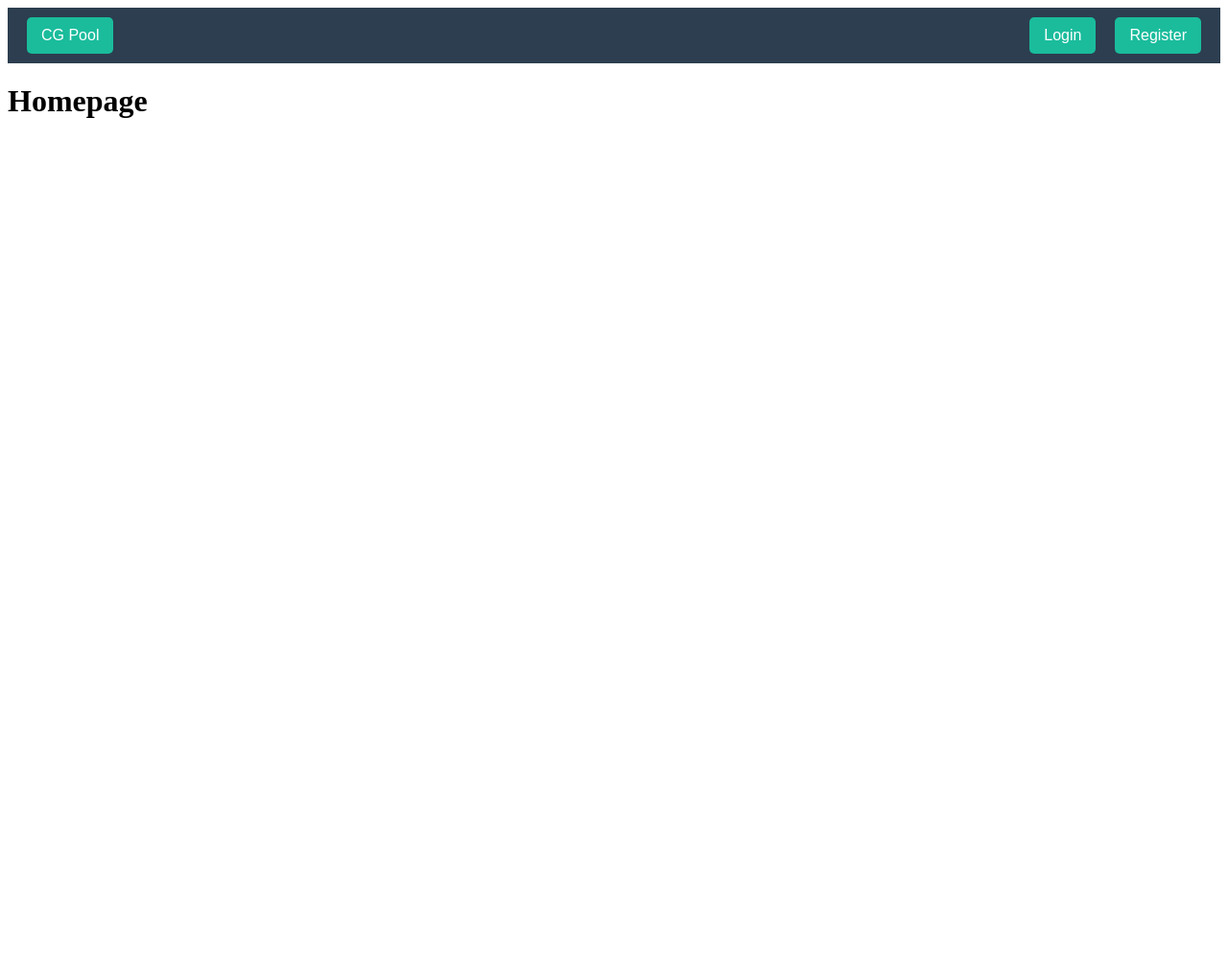
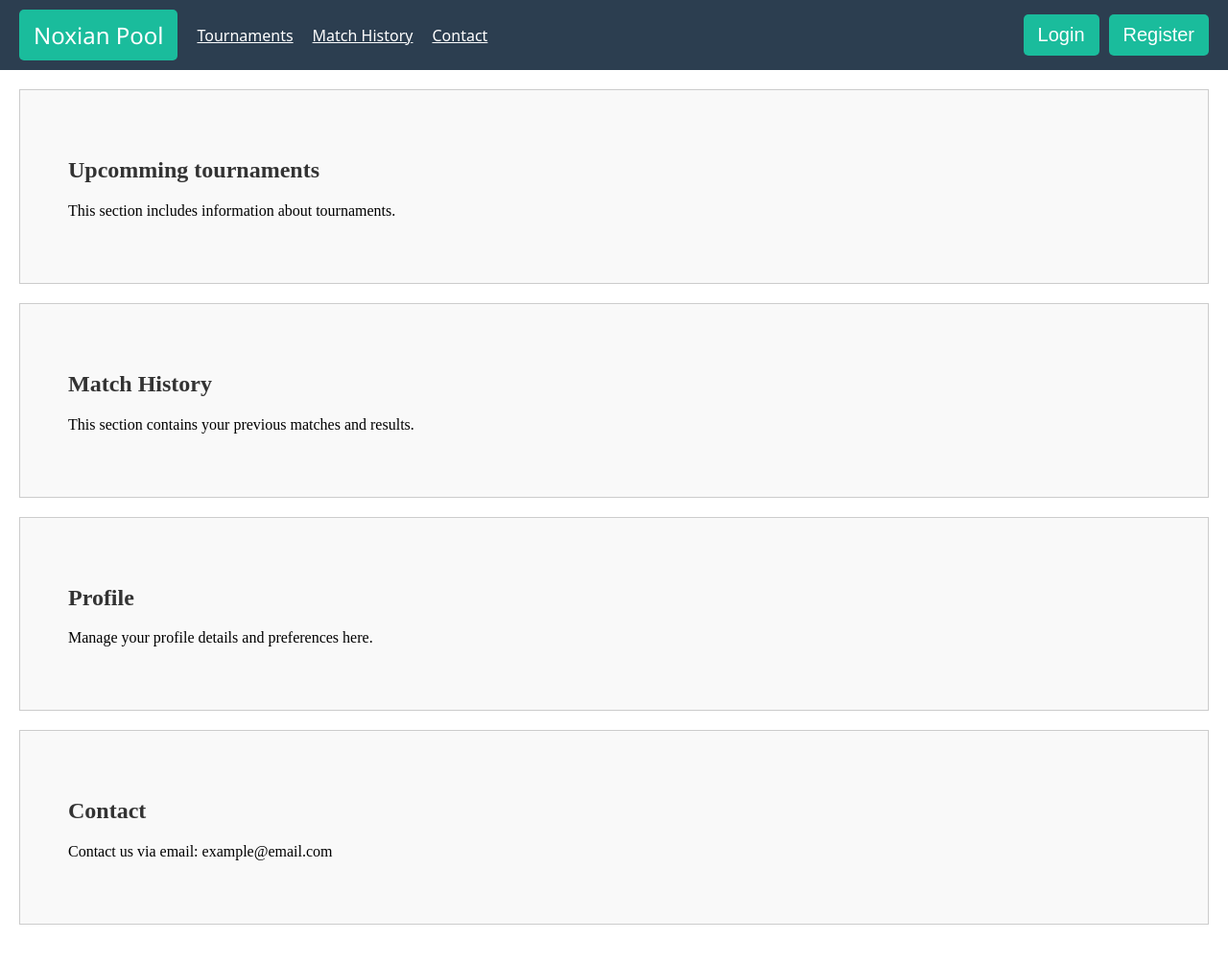
Before and after one commit to adnope/NoxianPool, a Flask app: page / in a window 1280 px wide. Shown: the whole page at 96% size. Before the commit the page ends 123 px from the top, so only its background shows below. Run offline with Flask 3, Linux system fonts and the light colour scheme; the visitor is signed in with stand-in values (Sample User, id 1); some libraries are stand-ins or nearby versions.

Commit message:
Testing Flask navigation functions, rewrote python requirements

```diff
--- a/app.py
+++ b/app.py
@@ -10,45 +10,52 @@ app.config['MYSQL_DB'] = 'mywebsitedb'
 
 app.secret_key = 'ThrillOfTheHunt'
 
+isLoggedIn = False
+
 mysql = MySQL(app)
 
-@app.route('/register', methods=['GET', 'POST'])
-def register():
-    if request.method == 'POST':
-        username = request.form['username']
-        email = request.form['email']
-        password = request.form['password']
-        fullname = request.form['fullname']
+# @app.route('/register', methods=['GET', 'POST'])
+# def register():
+#     if request.method == 'POST':
+#         username = request.form['username']
+#         email = request.form['email']
+#         password = request.form['password']
+#         fullname = request.form['fullname']
 
-        cur = mysql.connection.cursor()
-        cur.execute("INSERT INTO users (username, email, password, fullname) VALUES (%s, %s, %s, %s)", (username, email, password, fullname))
-        mysql.connection.commit()
-        cur.close()
-        return redirect('/login')
-    return render_template('register.html')
+#         cur = mysql.connection.cursor()
+#         cur.execute("INSERT INTO users (username, email, password, fullname) VALUES (%s, %s, %s, %s)", (username, email, password, fullname))
+#         mysql.connection.commit()
+#         cur.close()
+#         return redirect('/login')
+#     return render_template('player/register.html')
 
-@app.route('/login', methods=['GET', 'POST'])
-def login():
-    if request.method == 'POST':
-        username = request.form['username']
-        password = request.form['password']
+# @app.route('/login', methods=['GET', 'POST'])
+# def login():
+#     if request.method == 'POST':
+#         username = request.form['username']
+#         password = request.form['password']
 
-        cur = mysql.connection.cursor()
-        cur.execute("SELECT * FROM users WHERE username = %s AND password = %s", (username, password))
-        user = cur.fetchall()
-        cur.close()
+#         cur = mysql.connection.cursor()
+#         cur.execute("SELECT * FROM users WHERE username = %s AND password = %s", (username, password))
+#         user = cur.fetchall()
+#         cur.close()
 
-        if user:
-            session['user_id'] = user[0]
-            flash('Login successful!', 'success')
-            return redirect('/')
-        else:
-            flash('Invalid email or password.', 'danger')
-    return render_template('login.html')
+#         if user:
+#             session['user_id'] = user[0]
+#             flash('Login successful!', 'success')
+#             return redirect('/')
+#         else:
+#             flash('Invalid email or password.', 'danger')
+#     return render_template('common/login.html')
 
-@app.route('/')
+@app.route('/', methods=['GET'])
 def home():
-    return render_template('homepage.html')
+    return render_template('player/unlogged_homepage.html')
+
+@app.route('/tournaments', methods=['GET', 'POST'])
+def view_tournaments():
+
+    return render_template('/common/tournaments.html')
 
 if __name__ == '__main__':
-    app.run(debug=False)
+    app.run(debug=True)
--- a/static/homepage.css
+++ b/static/homepage.css
@@ -1,4 +1,9 @@
-.navbar {
+body, html {
+    margin: 0;
+    padding: 0;
+}
+
+.header {
     display: flex;
     align-items: center;
     justify-content: space-between;
@@ -8,17 +13,43 @@
     padding: 10px 20px;
 }
 
-.navbar button {
+.navigation-bar {
+    display: flex;
+    align-items: center;
+    gap: 20px;
+}
+
+.nav-option {
+    font-family: system-ui, -apple-system, BlinkMacSystemFont, 'Segoe UI', Roboto, Oxygen, Ubuntu, Cantarell, 'Open Sans', 'Helvetica Neue', sans-serif;
+    color: white;
+}
+
+.auth-button {
     background-color: #1abc9c;
     color: white;
     border: none;
     padding: 10px 15px;
-    font-size: 16px;
+    font-size: 20px;
     cursor: pointer;
     border-radius: 5px;
 }
 
-.navbar button:hover {
+.auth-button:hover {
+    background-color: #16a085;
+}
+
+.home-button {
+    color: white;
+    background-color: #1abc9c;
+    border: none;
+    padding: 10px 15px;
+    font-size: 24px;
+    cursor: pointer;
+    border-radius: 5px;
+    font-family: Segoe UI;
+}
+
+.home-button:hover {
     background-color: #16a085;
 }
 
@@ -32,3 +63,16 @@
     font-size: large;
     font-style: normal;
 }
+
+.main-content {
+    padding: 20px;
+}
+section {
+    padding: 50px;
+    border: 1px solid #ccc;
+    margin-bottom: 20px;
+    background-color: #f9f9f9;
+}
+h2 {
+    color: #333;
+}
--- a/templates/register.html
+++ b/templates/common/login.html
@@ -3,11 +3,11 @@
 <head>
     <meta charset="UTF-8">
     <meta name="viewport" content="width=device-width, initial-scale=1.0">
-    <title>D&H Blog - Register</title>
+    <title>Noxian Pool - Login</title>
 </head>
 <body>
     <center>
-        <h1> <a href="/homepage">D&H Blog</a></h1>
+        <h1> <a href="/homepage">Noxian Pool</a></h1>
         <h2>Please create your account</h2>
         <form method="POST">
             <label for="username">Username:</label>
--- a/templates/homepage.html
+++ /dev/null
@@ -1,36 +0,0 @@
-<!DOCTYPE html>
-<html lang="en">
-    <head>
-        <meta charset="UTF-8">
-        <meta name="viewport" content="width=device-width, initial-scale=1.0">
-        <title>CG Pool - Homepage</title>
-        <link rel="stylesheet" href="/static/homepage.css">
-
-    </head>
-
-    <body>
-        <div class="navbar">
-            <button onclick="goToHomepage()">CG Pool</button>
-            <div style="width: auto; display: flex; gap: 20px;">
-                <button onclick="goToLogin()">Login</button>
-                <button onclick="goToRegister()">Register</button>
-            </div>
-        </div>
-
-        <h1>Homepage</h1>
-
-        <script>
-            function goToLogin() {
-                window.location.href = "/templates/login.html";
-            }
-
-            function goToHomepage() {
-                window.location.href = "/templates/homepage.html";
-            }
-
-            function goToRegister() {
-                window.location.href = "/templates/register.html";
-            }
-        </script>
-    </body>
-</html>
--- a/templates/login.html
+++ b/templates/player/register.html
@@ -3,11 +3,11 @@
 <head>
     <meta charset="UTF-8">
     <meta name="viewport" content="width=device-width, initial-scale=1.0">
-    <title>D&H Blog - Register</title>
+    <title>Noxian Pool - Register</title>
 </head>
 <body>
     <center>
-        <h1> <a href="/homepage">CG Pool</a></h1>
+        <h1> <a href="/homepage">Noxian Pool</a></h1>
         <h2>Please create your account</h2>
         <form method="POST">
             <label for="username">Username:</label>
--- /dev/null
+++ b/templates/player/unlogged_homepage.html
@@ -0,0 +1,65 @@
+<!DOCTYPE html>
+<html lang="en">
+    <head>
+        <meta charset="UTF-8">
+        <meta name="viewport" content="width=device-width, initial-scale=1.0">
+        <title>Noxian Pool - Homepage</title>
+        <link rel="stylesheet" href="/static/homepage.css">
+
+    </head>
+
+    <body>
+        <div class="header">
+            <div class="navigation-bar">
+                <button onclick="goToHomepage()" class="home-button">Noxian Pool</button>
+                <a href="/tournaments" class="nav-option">Tournaments</a>
+                <a href="/match_history" class="nav-option">Match History</a>
+                <a href="/contact" class="nav-option">Contact</a>
+            </div>
+
+            <div style="width: auto; display: flex; gap: 10px;">
+                <button onclick="goToLogin()" class="auth-button">Login</button>
+                <button onclick="goToRegister()" class="auth-button">Register</button>
+            </div>
+        </div>
+
+        <div class="main-content">
+            <section id="tournaments">
+                <h2>Upcomming tournaments</h2>
+                <p>This section includes information about tournaments.</p>
+            </section>
+
+            <!-- Match History Section -->
+            <section id="match-history">
+                <h2>Match History</h2>
+                <p>This section contains your previous matches and results.</p>
+            </section>
+
+            <!-- Profile Section -->
+            <section id="profile">
+                <h2>Profile</h2>
+                <p>Manage your profile details and preferences here.</p>
+            </section>
+
+            <!-- Contact Section -->
+            <section id="contact">
+                <h2>Contact</h2>
+                <p>Contact us via email: example@email.com</p>
+            </section>
+        </div>
+
+        <script>
+            function goToLogin() {
+                window.location.href = "/templates/common/login.html";
+            }
+
+            function goToHomepage() {
+                window.location.href = "/templates/player/not_loggedin_homepage.html";
+            }
+
+            function goToRegister() {
+                window.location.href = "/templates/player/register.html";
+            }
+        </script>
+    </body>
+</html>
```
Also changed, not shown: requirements.txt (+0 -37 lines), templates/common/tournaments.html (added, +48 -0 lines), templates/player/logged_homepage.html (added), templates/staff/add_tournament.html (added), templates/staff/view_tournaments.html (added).
